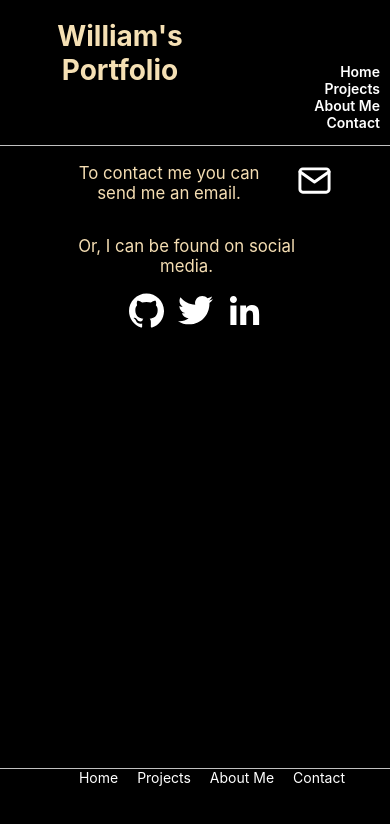
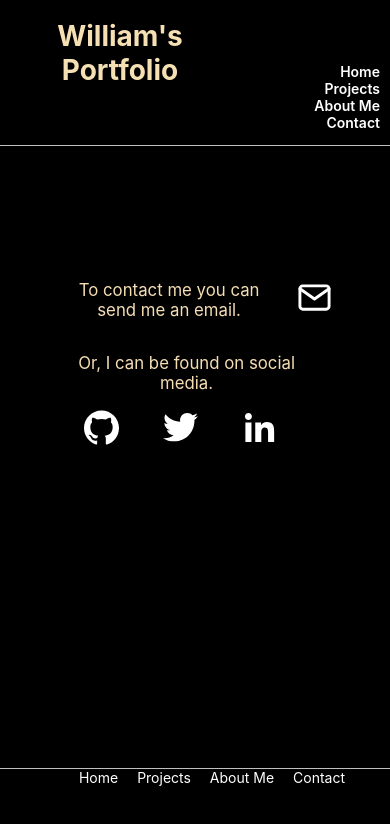
Before and after one commit to whmcquaid/my-site, a React (Create React App) app: page /Contact in a window 390 px wide. Shown: the top 824 px of the page. Built offline with nearby package versions, Linux system fonts and the light colour scheme.

Commit message:
mobile first CSS updates

```diff
--- a/src/App.css
+++ b/src/App.css
@@ -74,7 +74,6 @@ ul {
   width: 75%;
   justify-content: center;
 }
-
 .contact-email {
   font-weight: 500;
   font-size: 1.2em;
@@ -82,6 +81,9 @@ ul {
 }
 .contact-icons {
   text-align: center;
+}
+.contact-icons a {
+  margin-right: 30px;
 }
 .contact-p {
   margin-right: 1em;
@@ -94,6 +96,7 @@ ul {
   width: 70%;
   margin: 0 auto;
   justify-content: center;
+  padding-top: 30%;
 }
 .social-container {
   display: flex;
```
